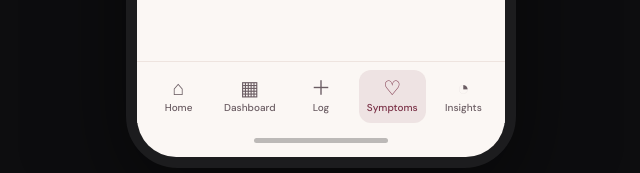
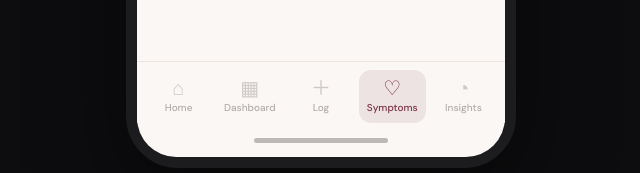
Before and after one commit to AarushiBK/VenusHacks, a React (Vite) app: page /symptoms in a window 1280 px wide. Shown: the part 716-889 px from the top of the page, without its empty margins (319-959 px from the left). Built offline with nearby package versions, Linux system fonts and the light colour scheme; no server answers.

Commit message:
Disable nav bar

```diff
--- a/src/components/layout/BottomNav.tsx
+++ b/src/components/layout/BottomNav.tsx
@@ -1,19 +1,22 @@
 import { NavLink } from "react-router-dom";
 
 interface NavItem {
-  to: string;
   label: string;
   icon: string;
+  to?: string;
   end?: boolean;
 }
 
 const NAV_ITEMS: NavItem[] = [
-  { to: "/", label: "Home", icon: "⌂", end: true },
-  { to: "/success", label: "Dashboard", icon: "▦" },
-  { to: "/symptoms/log", label: "Log", icon: "＋" },
+  { label: "Home", icon: "⌂" },
+  { label: "Dashboard", icon: "▦" },
+  { label: "Log", icon: "＋" },
   { to: "/symptoms", label: "Symptoms", icon: "♡", end: true },
-  { to: "/symptoms/charts", label: "Insights", icon: "◔" },
+  { label: "Insights", icon: "◔" },
 ];
+
+const itemClass =
+  "flex w-full flex-col items-center gap-0.5 rounded-xl px-1 py-2 text-[10px] font-medium transition";
 
 export function BottomNav() {
   return (
@@ -23,13 +26,14 @@ export function BottomNav() {
     >
       <ul className="flex items-center justify-around gap-1">
         {NAV_ITEMS.map((item) => (
-          <li key={item.to} className="flex-1">
+          <li key={item.label} className="flex-1">
+            {item.to ? (
               <NavLink
                 to={item.to}
                 end={item.end}
                 className={({ isActive }) =>
                   [
-                  "flex flex-col items-center gap-0.5 rounded-xl px-1 py-2 text-[10px] font-medium transition",
+                    itemClass,
                     isActive
                       ? "bg-burgundy/10 text-burgundy"
                       : "text-muted active:bg-cream-dark",
@@ -41,6 +45,19 @@ export function BottomNav() {
                 </span>
                 <span className="truncate">{item.label}</span>
               </NavLink>
+            ) : (
+              <button
+                type="button"
+                disabled
+                aria-disabled="true"
+                className={`${itemClass} cursor-default text-muted/50`}
+              >
+                <span className="text-xl leading-none opacity-60" aria-hidden>
+                  {item.icon}
+                </span>
+                <span className="truncate">{item.label}</span>
+              </button>
+            )}
           </li>
         ))}
       </ul>
```
Lines whose indentation alone changed are shown as unchanged.
